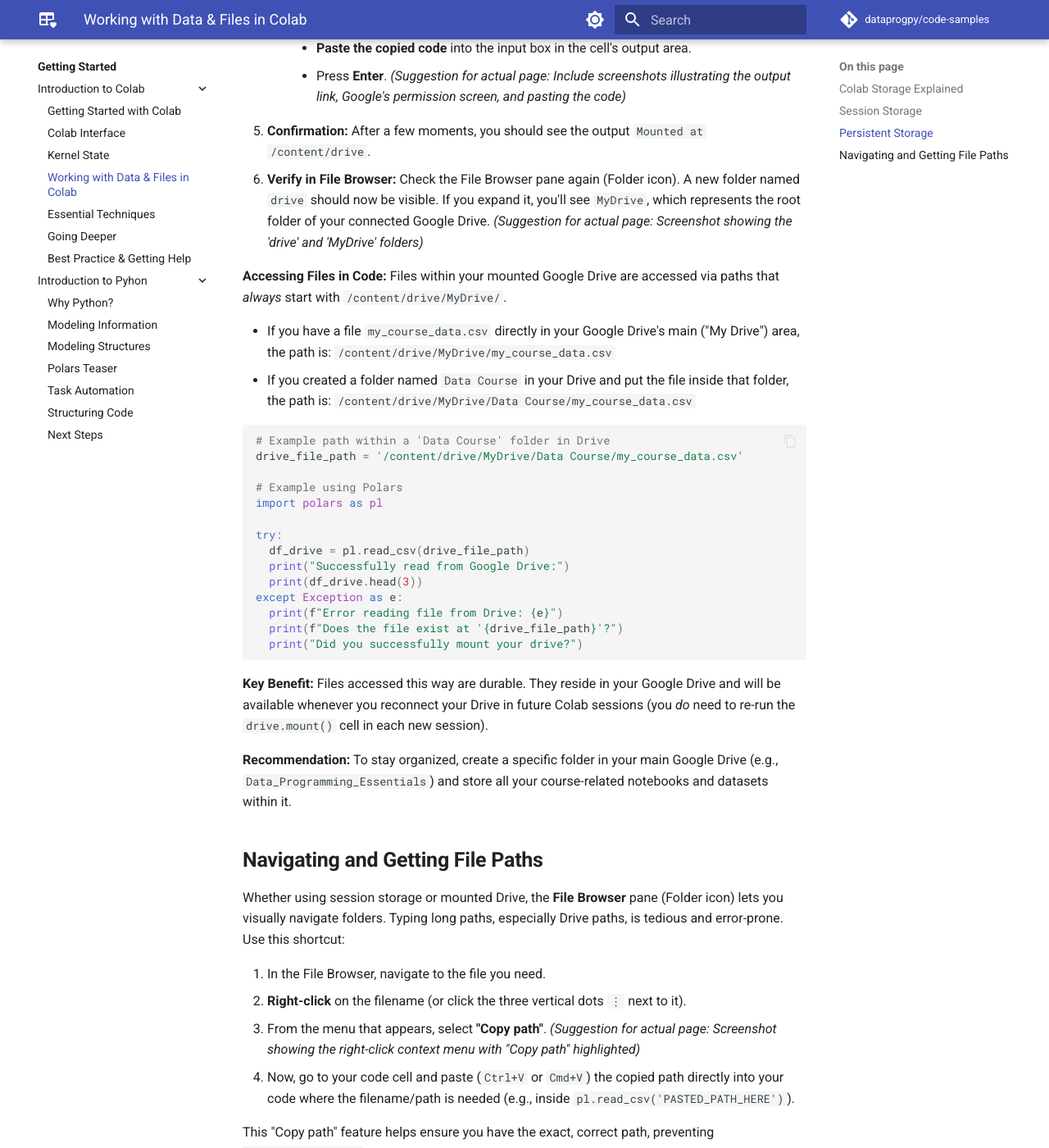
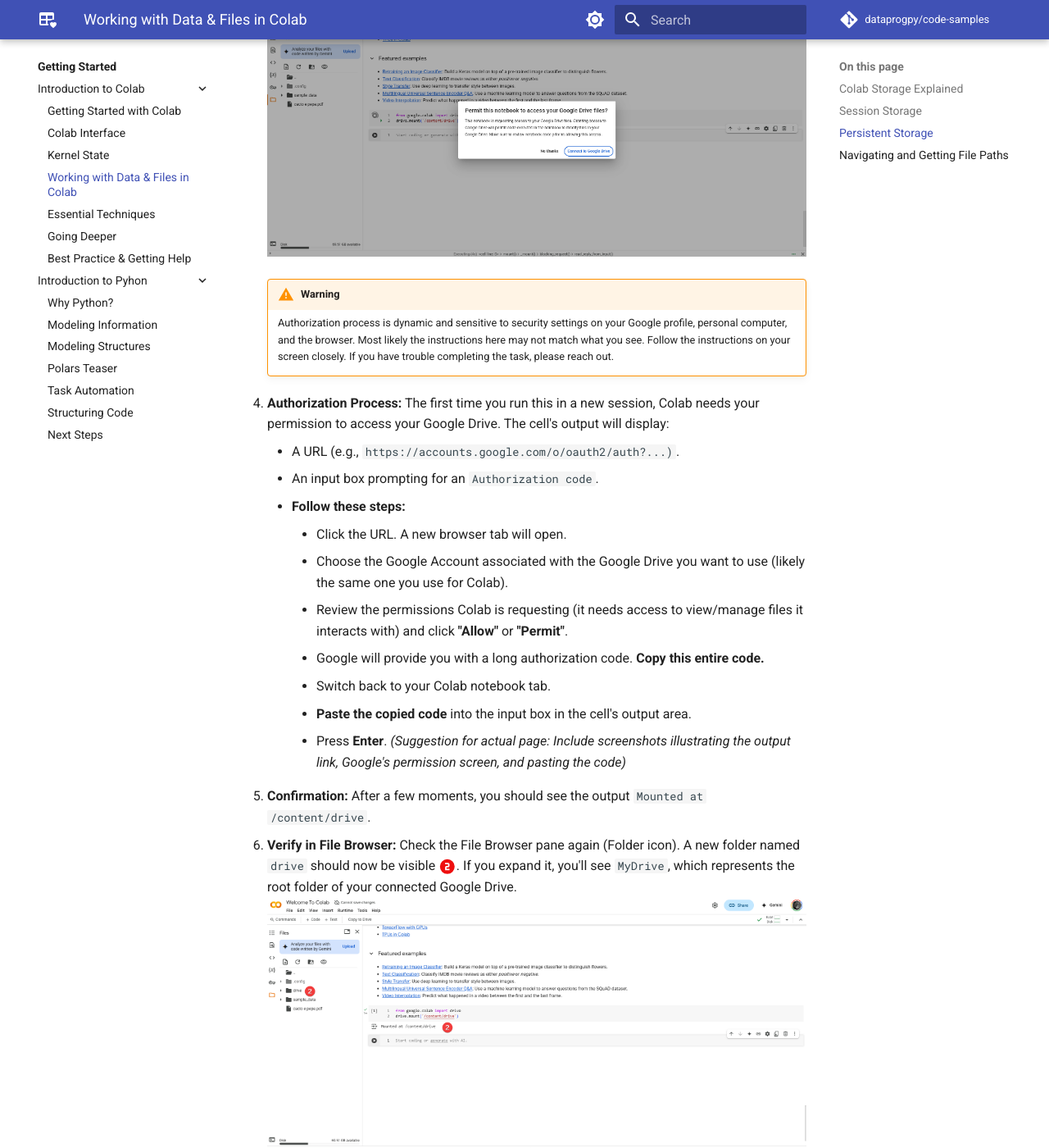
Before and after one commit to dataprogpy/dataprogpy.github.io, an MkDocs documentation site: the page built from docs/getting-started/colab/data-files.md, in a window 1280 px wide and 1400 px high, scrolled down 3619 px. Shown: the whole window at 82% size. Built offline with MkDocs 1.6.1 and Material for MkDocs 9.7.7, drawn with Linux system fonts in a browser that asks for light colours; comment, search, counter and statistics services are not loaded; some of the changed text lies outside the part shown.

Commit message:
Add screenshots and annotations to data-files.md

````diff
--- a/docs/getting-started/colab/data-files.md
+++ b/docs/getting-started/colab/data-files.md
@@ -27,18 +27,18 @@
 
 **How-to:**
 
-1.  In the **Left Sidebar**, click the **Folder icon** to open the **File Browser**.
+1.  In the **Left Sidebar**, click the **Folder icon** :material-numeric-1-circle:{ .annotation } to open the **File Browser**.
 
-    ![Colab new notebook from file menu](/assets/images/colab_session_storage_1.png)
+    ![Colab session storage screenshot 1](/assets/images/colab_session_storage_1.png)
 
-2.  At the top of the File Browser pane that appears, click the **"Upload to session storage" button**. It usually looks like a page icon with an arrow pointing upwards.
-3.  A file selection dialog from your operating system will open. Navigate to the desired file on your local computer (e.g., `sample_data.csv`) and select it.
+2.  At the top of the File Browser pane that appears, click the **"Upload to session storage" button** :material-numeric-2-circle:{ .annotation }. It usually looks like a page icon with an arrow pointing upwards.
+3.  A file selection dialog from your operating system will open. Navigate to the desired file on your local computer (e.g., `sample_data.csv`) and select it :material-numeric-3-circle:{ .annotation }.
 
-    ![Colab new notebook from file menu](/assets/images/colab_session_storage_3.png)
+    ![Colab session storage screenshot 2](/assets/images/colab_session_storage_3.png)
 
-4.  The file will be uploaded to Colab's temporary environment, and you should see its name appear in the File Browser list. Upload speed depends on the file size and your internet connection.
+4.  The file will be uploaded to Colab's temporary environment, and you should see its name appear in the File Browser list :material-numeric-4-circle:{ .annotation }. Upload speed depends on the file size and your internet connection.
 
-    ![Colab new notebook from file menu](/assets/images/colab_session_storage_4.png)
+    ![Colab session storage screenshot 3](/assets/images/colab_session_storage_4.png)
 
 **Accessing the File in Code:**
 Once uploaded to session storage, you typically refer to the file in your Python code using just its filename as the path, because it's in the "root" directory of this temporary environment.
@@ -65,13 +65,24 @@
 
 **How-to (Mounting Your Drive):**
 
-1.  Add a **new code cell** to your notebook if you don't have one ready.
+
+1.  Add a **new code cell** to your notebook if you don't have one ready :material-numeric-1-circle:{ .annotation }.
+
+    ![Colab mounting Google Drive screenshot 1](/assets/images/colab_files_screen.png)
+
 2.  Enter the following **exact** Python code snippet into the cell:
     ```python
     from google.colab import drive
     drive.mount('/content/drive')
     ```
 3.  **Run this code cell** (e.g., Shift+Enter).
+
+    ![Colab mounting Google Drive screenshot 2](/assets/images/colab_drive_mount_permission_screen.png)
+
+    !!! warning
+
+        Authorization process is dynamic and sensitive to security settings on your Google profile, personal computer, and the browser. Most likely the instructions here may not match what you see. Follow the instructions on your screen closely. If you have trouble completing the task, please reach out.
+
 4.  **Authorization Process:** The first time you run this in a new session, Colab needs your permission to access your Google Drive. The cell's output will display:
     * A URL (e.g., `https://accounts.google.com/o/oauth2/auth?...)`.
     * An input box prompting for an `Authorization code`.
@@ -85,8 +96,8 @@
         * Press **Enter**.
     *(Suggestion for actual page: Include screenshots illustrating the output link, Google's permission screen, and pasting the code)*
 5.  **Confirmation:** After a few moments, you should see the output `Mounted at /content/drive`.
-6.  **Verify in File Browser:** Check the File Browser pane again (Folder icon). A new folder named `drive` should now be visible. If you expand it, you'll see `MyDrive`, which represents the root folder of your connected Google Drive.
-    *(Suggestion for actual page: Screenshot showing the 'drive' and 'MyDrive' folders)*
+6.  **Verify in File Browser:** Check the File Browser pane again (Folder icon). A new folder named `drive` should now be visible :material-numeric-2-circle:{ .annotation }. If you expand it, you'll see `MyDrive`, which represents the root folder of your connected Google Drive.
+    ![Colab mounting Google Drive screenshot 3](/assets/images/colab_drive_mounted_screen.png)
 
 **Accessing Files in Code:**
 Files within your mounted Google Drive are accessed via paths that *always* start with `/content/drive/MyDrive/`.
@@ -121,10 +132,18 @@
 
 Whether using session storage or mounted Drive, the **File Browser** pane (Folder icon) lets you visually navigate folders. Typing long paths, especially Drive paths, is tedious and error-prone. Use this shortcut:
 
-1.  In the File Browser, navigate to the file you need.
-2.  **Right-click** on the filename (or click the three vertical dots `⋮` next to it).
-3.  From the menu that appears, select **"Copy path"**.
-    *(Suggestion for actual page: Screenshot showing the right-click context menu with "Copy path" highlighted)*
-4.  Now, go to your code cell and paste (`Ctrl+V` or `Cmd+V`) the copied path directly into your code where the filename/path is needed (e.g., inside `pl.read_csv('PASTED_PATH_HERE')`).
+1.  In the File Browser, navigate to the file you need :material-numeric-1-circle:{ .annotation }.
+
+    ![Colab accessing files in code screenshot 1](/assets/images/colab_file_path_1.png)
+
+2.  **Right-click** on the filename (or click the three vertical dots `⋮` next to it) :material-numeric-2-circle:{ .annotation }.
+
+    ![Colab accessing files in code screenshot 1](/assets/images/colab_file_path_2.png)
+
+3.  From the menu that appears, select **"Copy path"** :material-numeric-3-circle:{ .annotation }.
+
+    ![Colab accessing files in code screenshot 1](/assets/images/colab_file_path_3.png)
+
+4.  Now, go to your code cell and paste (`Ctrl+V` or `Cmd+V`) the copied path directly into your code where the filename/path is needed :material-numeric-4-circle:{ .annotation }(e.g., inside `pl.read_csv('PASTED_PATH_HERE')`).
 
 This "Copy path" feature helps ensure you have the exact, correct path, preventing `FileNotFoundError` issues due to typos.
````
Also changed, not shown: docs/getting-started/colab/colab-interface.md (+1 -1 lines), docs/assets/images/colab_drive_mounted_screen.png, docs/assets/images/colab_file_path.png (added), docs/assets/images/colab_file_path_1.png (added), docs/assets/images/colab_file_path_2.png (added), docs/assets/images/colab_file_path_3.png (added), docs/assets/images/colab_files_screen.png.
